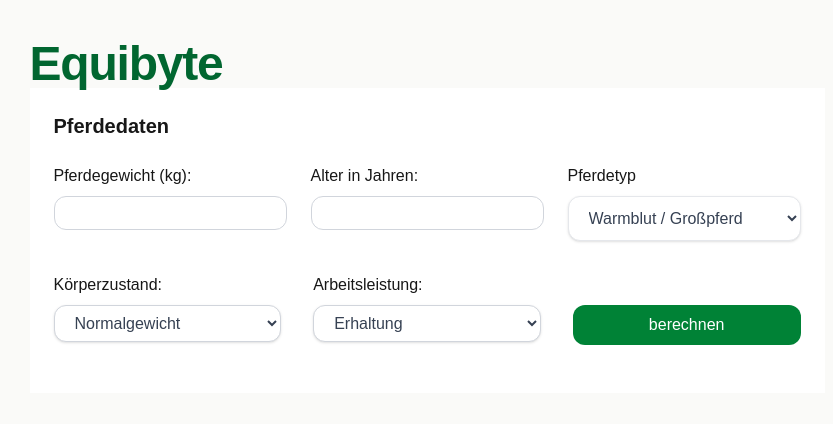
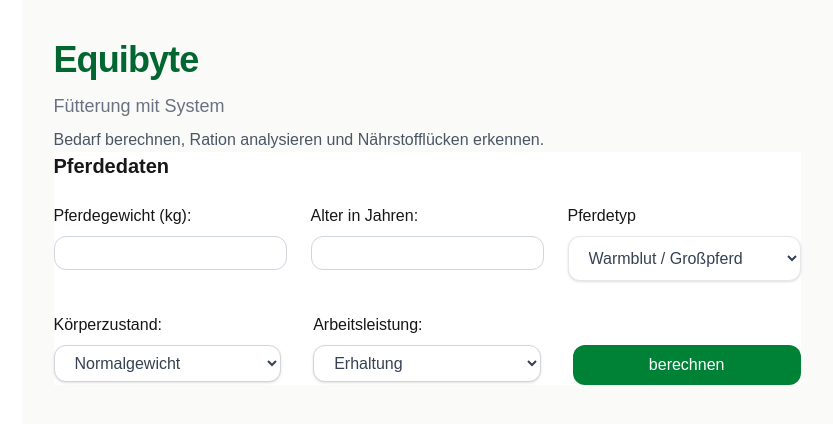
Before and after one commit to mikarec/equibyte, a Next.js app: page / in a window 1280 px wide. Shown: the top 424 px of the page, without its empty margins (213-1046 px from the left). Built offline with nearby package versions, Linux system fonts and the light colour scheme.

Commit message:
Equibyte mvp

```diff
--- a/src/app/page.tsx
+++ b/src/app/page.tsx
@@ -264,9 +264,11 @@
 
   return (
     <main className="min-h-screen bg-[#FAFAF8] px-8 py-10 max-w-6xl mx-auto">
-      <h1 className="text-5xl font-semibold tracking-tight text-green-800">Equibyte</h1>
+      <h1 className="text-4xl font-semibold tracking-tight text-green-800">Equibyte</h1>
+      <p className="mt-3 text-lg text-gray-500">Fütterung mit System</p>
+      <p className="mt-2 max-w-2xl text-gray-600"> Bedarf berechnen, Ration analysieren und Nährstofflücken erkennen.</p>
 
-          <div className="bg-white p-6 max-w-5xl mx-auto">
+          <div className="bg-white">  {/*p-6 max-w-5xl mx-auto*/}
           <h2 className="text-xl font-semibold mb-6">Pferdedaten</h2>
            <div className="grid grid-cols-3 gap-6 mb-8">
             {/* Pferdegewicht Eingabe*/}
```
